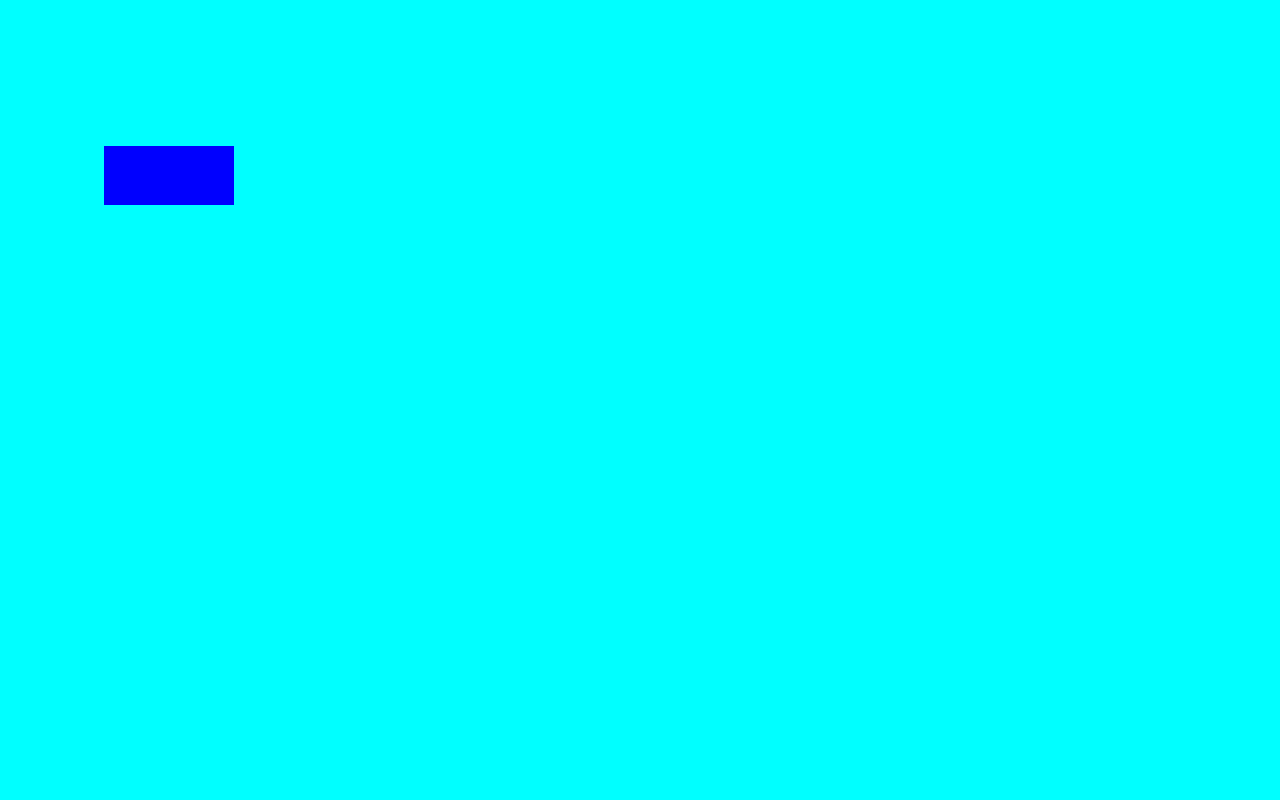
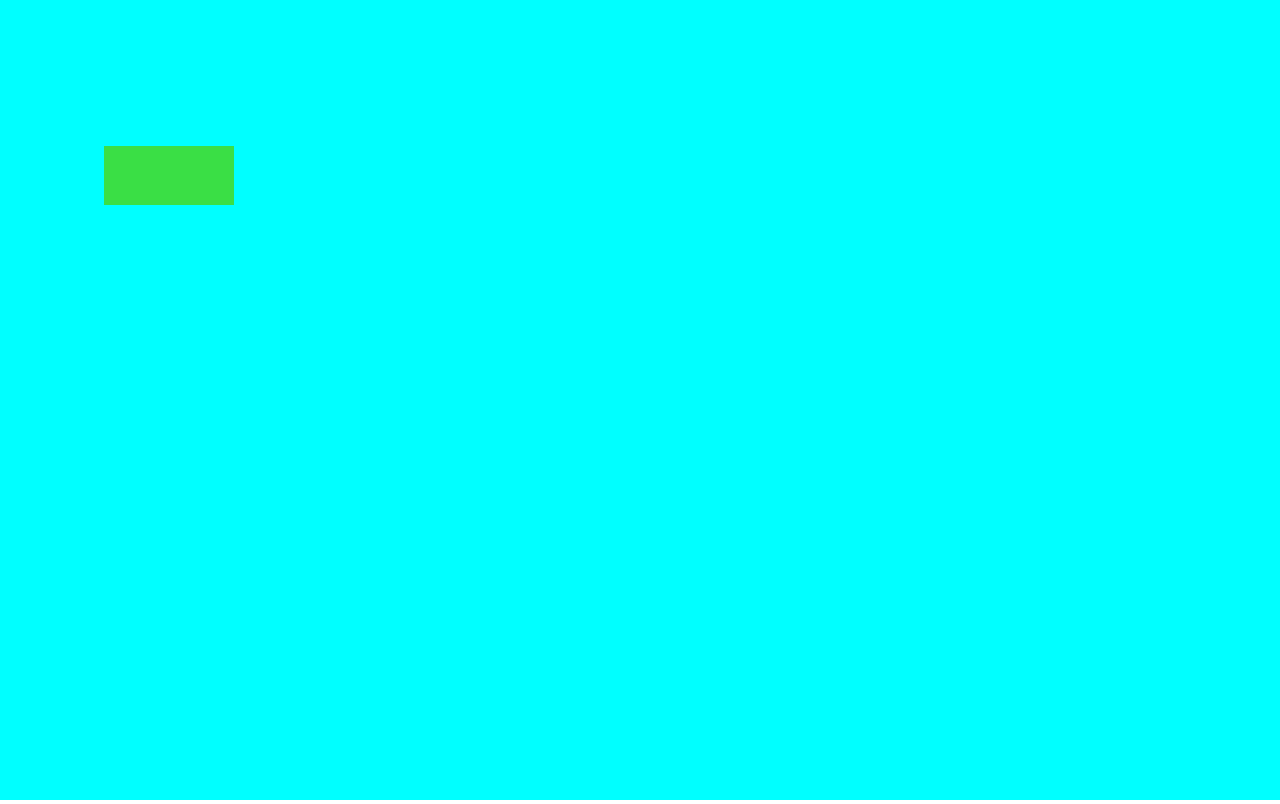
Before and after one commit to ctYurk15/canvas-core, a website built with webpack: page dist/index.html in a window 1280 px wide. Built offline with nearby package versions, Linux system fonts and the light colour scheme.

Commit message:
Add random color function & canvas initialization

```diff
--- /dev/null
+++ b/src/components/Initializer.js
@@ -0,0 +1,21 @@
+export class Initializer
+{
+    //size in procents of window
+    constructor(canvas_width = 100, canvas_height = 100)
+    {
+        this.canvas_width = canvas_width;
+        this.canvas_height = canvas_height;
+    }
+
+    initializeCanvas()
+    {
+        const canvas = document.createElement('canvas');
+
+        canvas.width = this.canvas_width/100 * window.innerWidth;
+        canvas.height = this.canvas_height/100 * window.innerHeight;
+
+        document.body.appendChild(canvas);
+
+        return canvas;
+    }
+}
--- a/src/functions.js
+++ b/src/functions.js
@@ -3,6 +3,15 @@ export function getRandomInt(min, max)
     min = Math.ceil(min);
     max = Math.floor(max);
     return Math.floor(Math.random() * (max - min) + min); //The maximum is exclusive and the minimum is inclusive
+}
+
+export function getRandomColor()
+{
+    const red = Math.random() * 255;
+    const green = Math.random() * 255;
+    const blue = Math.random() * 255;
+
+    return 'rgb('+red+', '+green+', '+blue+')';
 }
 
 export function getEmpty2dArray(width, height)
--- a/src/index.js
+++ b/src/index.js
@@ -1,17 +1,16 @@
-import {Engine} from './Engine';
-import {getRandomInt} from './functions';
+import {Engine} from './components/Engine';
+import {Initializer} from './components/Initializer';
+import {getRandomInt, getRandomColor} from './functions';
 import {Rectangle} from './gameobjects/Rectangle';
 import {} from './game-config';
 
 let animation_id = null;
 
-//configuring canvas
-const canvas = document.querySelector('canvas');
-canvas.width = window.innerWidth;
-canvas.height = window.innerHeight;
+const initializer = new Initializer();
+const canvas = initializer.initializeCanvas();
 
 const engine = new Engine(canvas);
-const rect1 = new Rectangle(getRandomInt(100, 150), getRandomInt(100, 150), getRandomInt(50, 150), getRandomInt(50, 150), 'blue');
+const rect1 = new Rectangle(getRandomInt(100, 150), getRandomInt(100, 150), getRandomInt(50, 150), getRandomInt(50, 150), getRandomColor());
 
 engine.addObject(rect1);
 engine.start();
```
Also changed, not shown: dist/index.html, src/components/Engine.js (renamed from src/Engine.js), src/components/Progress.js (renamed from src/Progress.js), src/components/Sprite.js (renamed from src/Sprite.js).
